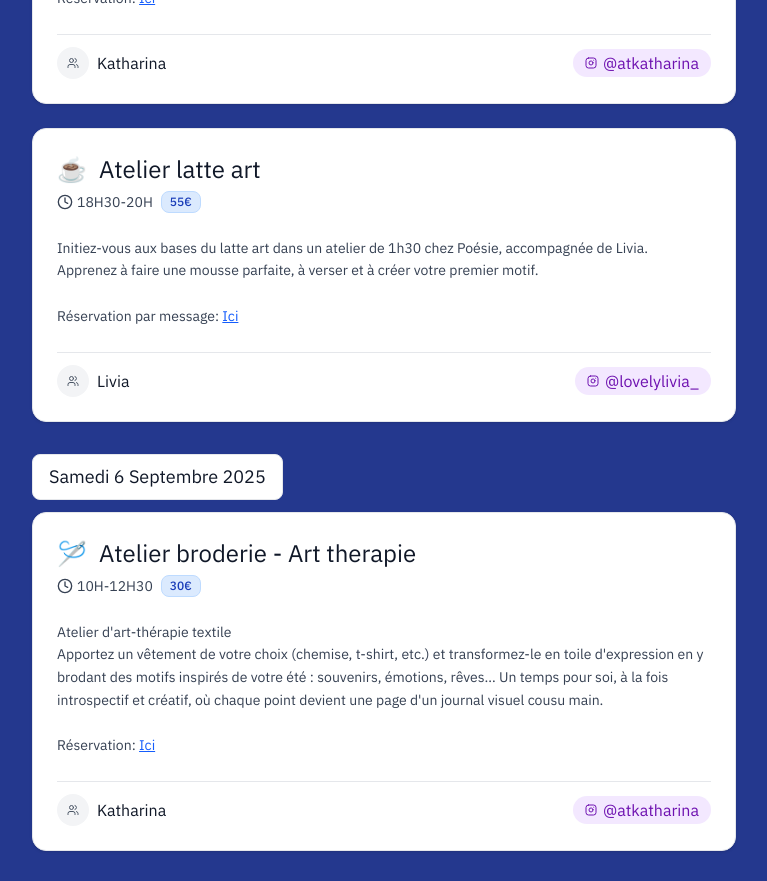
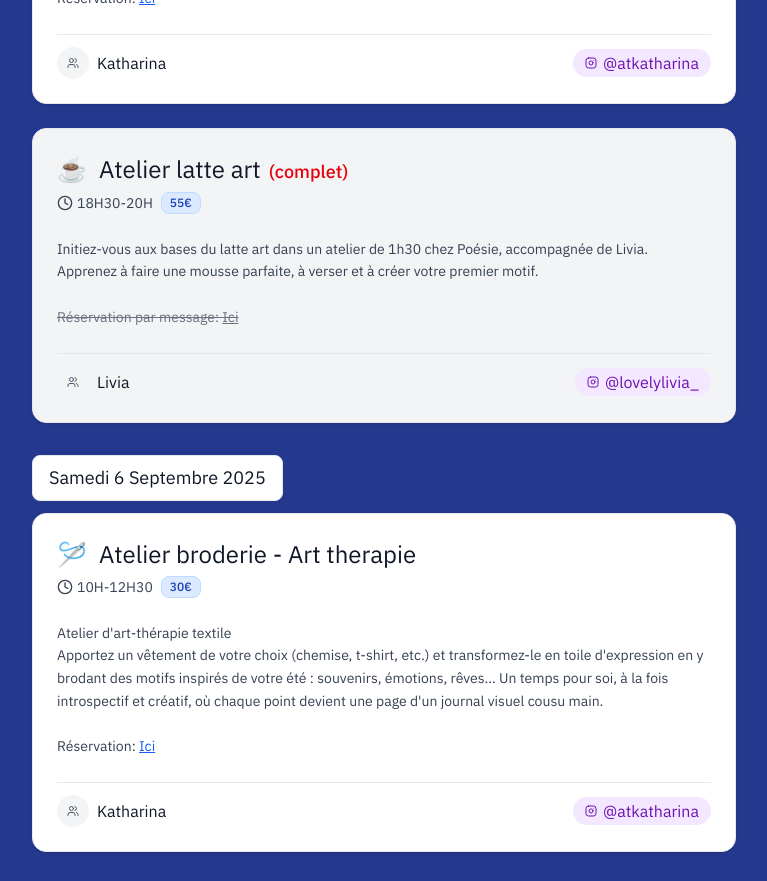
Before and after one commit to yohanlb/poesie-cafe, a Next.js app: page /agenda in a window 1280 px wide. Shown: the part 1020-1901 px from the top of the page, without its empty margins (256-1023 px from the left). Built offline with nearby package versions, Linux system fonts and the light colour scheme.

Commit message:
style: update EventCard to visually indicate fully booked events with conditional styling and additional text

```diff
--- a/src/components/EventCard.tsx
+++ b/src/components/EventCard.tsx
@@ -31,13 +31,22 @@ export default function EventCard({ event }: EventCardProps) {
   };
 
   return (
-    <Card className="bg-white border-gray-200 backdrop-blur-md hover:bg-gray-50 transition-colors">
+    <Card
+      className={`${
+        event.fullyBooked ? "bg-gray-100" : "bg-white"
+      } border-gray-200 backdrop-blur-md hover:bg-gray-50 transition-colors`}
+    >
       <CardHeader>
         <div className="flex items-center justify-between">
           <div className="flex items-center gap-3">
             <span className="text-2xl">{event.emoji || "📅"}</span>
             <CardTitle className="text-gray-900 text-2xl font-normal">
               {event.name}
+              {event.fullyBooked && (
+                <span className="text-red-600 font-medium text-lg ml-2">
+                  (complet)
+                </span>
+              )}
             </CardTitle>
           </div>
         </div>
@@ -77,13 +86,21 @@ export default function EventCard({ event }: EventCardProps) {
                     <br />
                   </>
                 )}
-                <span>
+                <span
+                  className={
+                    event.fullyBooked ? "line-through text-gray-500" : ""
+                  }
+                >
                   {getReservationText(event.reservationLink).text}
                   <a
                     href={event.reservationLink}
                     target="_blank"
                     rel="noopener noreferrer"
-                    className="text-blue-600 hover:text-blue-800 underline"
+                    className={`${
+                      event.fullyBooked
+                        ? "line-through text-gray-500"
+                        : "text-blue-600 hover:text-blue-800"
+                    } underline`}
                   >
                     {getReservationText(event.reservationLink).linkText}
                   </a>
```
